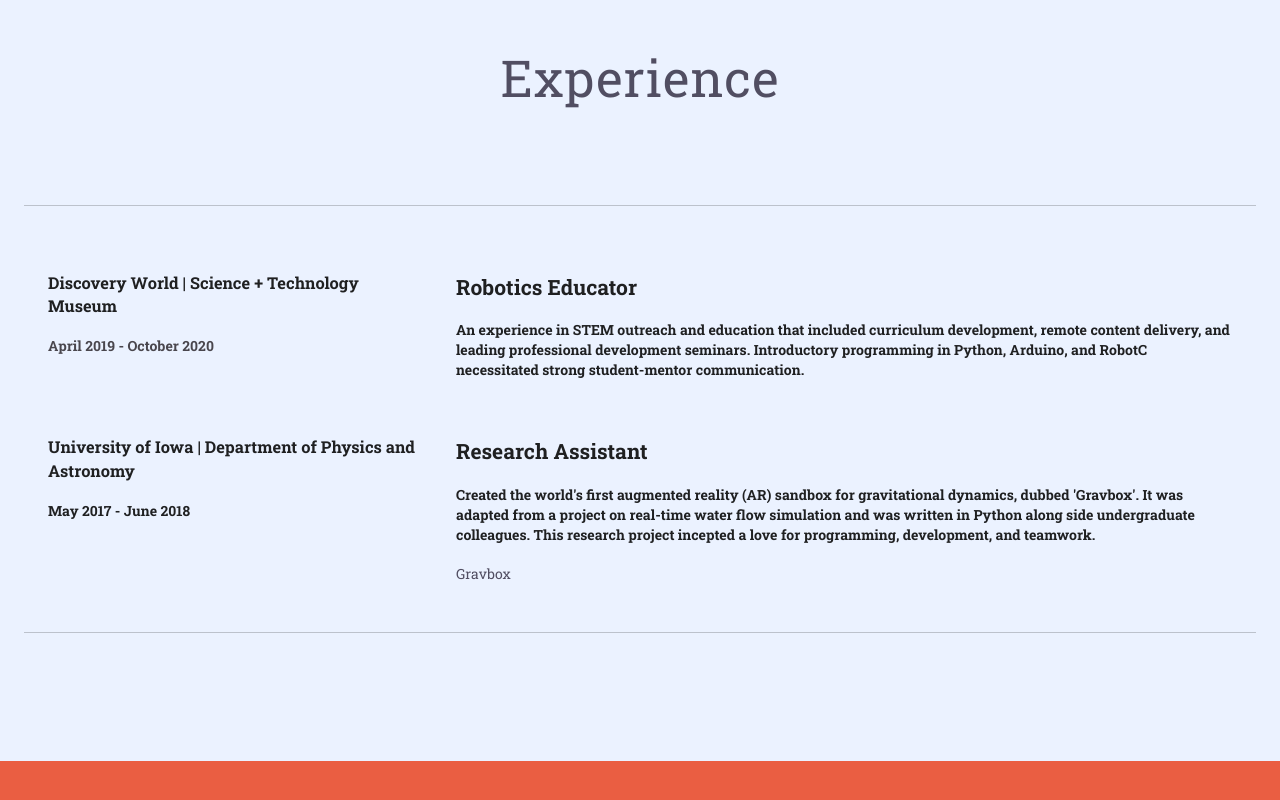
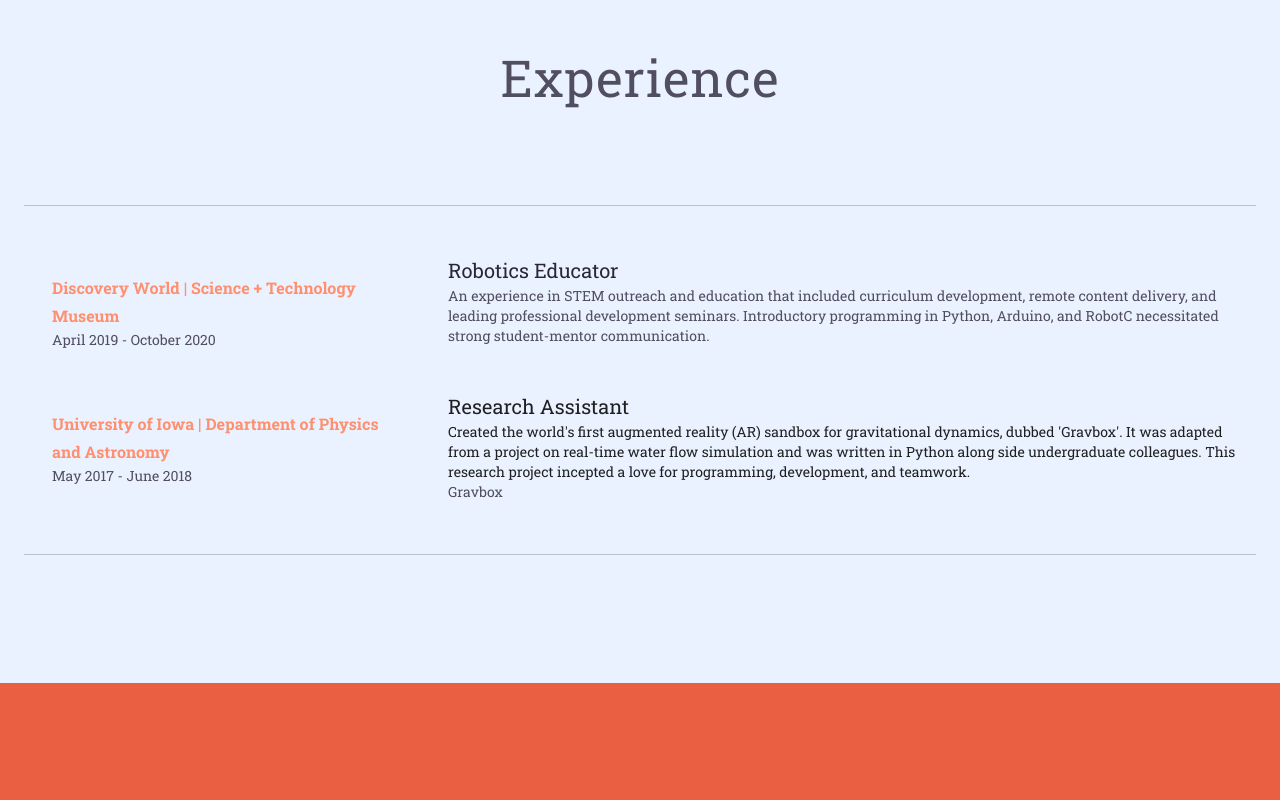
Before and after one commit to MasReed/personal-interactive-website, a React (Create React App) app: page / in a window 1280 px wide. Shown: the part 4432-5232 px from the top of the page. Built offline with nearby package versions, Linux system fonts and the light colour scheme.

Commit message:
update experience to use typography; testing theme orange

```diff
--- a/src/ExperienceContent.jsx
+++ b/src/ExperienceContent.jsx
@@ -1,54 +1,77 @@
 import React from 'react'
 
 import Box from '@material-ui/core/Box'
-import Container from '@material-ui/core/Container'
 import Grid from '@material-ui/core/Grid'
 import Link from '@material-ui/core/Link'
+import Typography from '@material-ui/core/Typography'
+
+import { makeStyles } from '@material-ui/core/styles'
+import theme from './theme'
+
+const useStyles = makeStyles({
+  expTile: {
+    // color: '#49464d',
+    color: theme.palette.orange.main,
+    padding: '1.25rem 1.75rem'
+  },
+  expDate: {
+    color: theme.palette.primary.main
+  },
+  expDetails: {
+    color: theme.palette.primary.main
+  },
+  expTitle: {
+    color: theme.palette.purple.main
+  }
+})
 
 export default function ExperienceContent() {
+  const classes = useStyles()
+
   return (
     <Box>
-      <Container>
       {/* Discovery World Experience */}
       <Grid container spacing={5}>
         <Grid item sm={4}>
-            <Box>
-              <h3>Discovery World | Science + Technology Museum</h3>
-              <h4 style={{ color: '#49464d' }}>
+          <Box className={classes.expTile}>
+            <Typography variant='subtitle1'>
+              <strong>Discovery World | Science + Technology Museum</strong>
+            </Typography>
+            <Typography className={classes.expDate} variant='body2'>
               April 2019 - October 2020
-              </h4>
+            </Typography>
           </Box>
         </Grid>
         <Grid item sm={8}>
-            <Box>
-              <h2>Robotics Educator</h2>
-              <h4>
+          <Typography className={classes.expTitle} variant='h6'>Robotics Educator</Typography>
+          <Typography className={classes.expDetails} variant='body2'>
             An experience in STEM outreach and education that included curriculum development,
             remote content delivery, and leading professional development seminars. Introductory
             programming in Python, Arduino, and RobotC necessitated strong student-mentor
             communication.
-              </h4>
-            </Box>
+          </Typography>
         </Grid>
       </Grid>
 
       {/* Undergraduate Experience */}
       <Grid container spacing={5}>
         <Grid item sm={4}>
-            <Box>
-              <h3>University of Iowa | Department of Physics and Astronomy</h3>
-              <h4>May 2017 - June 2018</h4>
+          <Box className={classes.expTile}>
+            <Typography variant='subtitle1'>
+              <strong>University of Iowa | Department of Physics and Astronomy</strong>
+            </Typography>
+            <Typography className={classes.expDate} variant='body2'>May 2017 - June 2018</Typography>
           </Box>
         </Grid>
         <Grid item sm={8}>
           <Box>
-              <h2>Research Assistant</h2>
-              <h4>
+            <Typography className={classes.eduTitle} variant='h6'>Research Assistant</Typography>
+            <Typography className={classes.eduDetails} variant='body2'>
               Created the world's first augmented reality (AR) sandbox for gravitational
               dynamics, dubbed 'Gravbox'. It was adapted from a project on real-time water
               flow simulation and was written in Python along side undergraduate colleagues.
               This research project incepted a love for programming, development, and teamwork.
-              </h4>
+            </Typography>
             <Link
               href='http://astro.physics.uiowa.edu/gravbox'
               target='_blank'
@@ -59,7 +82,6 @@
           </Box>
         </Grid>
       </Grid>
-      </Container>
     </Box>
   )
 }
--- a/src/theme.js
+++ b/src/theme.js
@@ -24,7 +24,7 @@
       main: '#282638'
     },
     orange: {
-      main: '#EA5E42'
+      main: '#ff8f6e'
     },
     cream: {
       main: '#f5cdaa'
```
Also changed, not shown: 1 other file (tests, documents, lock files or other folders). Lines whose indentation alone changed are shown as unchanged.
